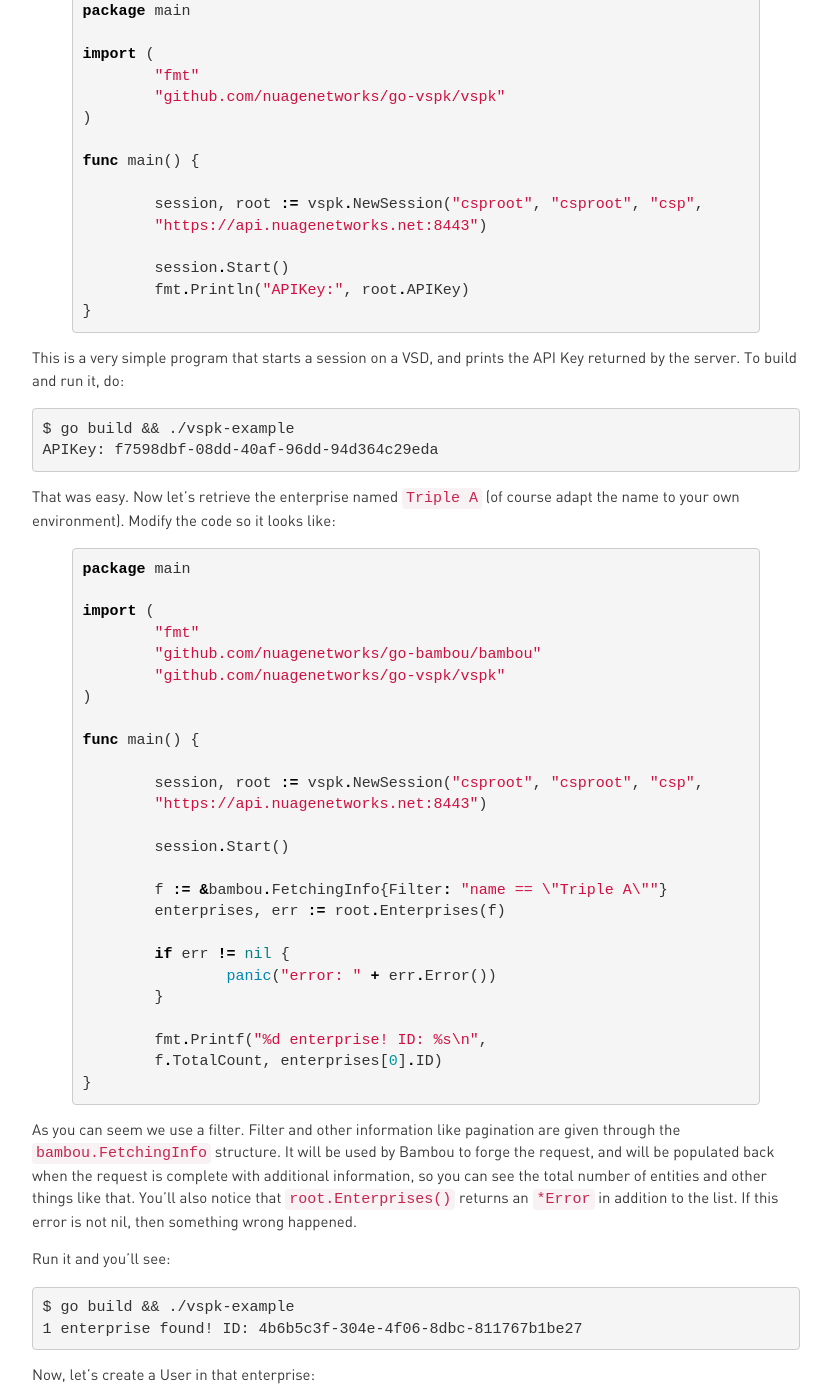
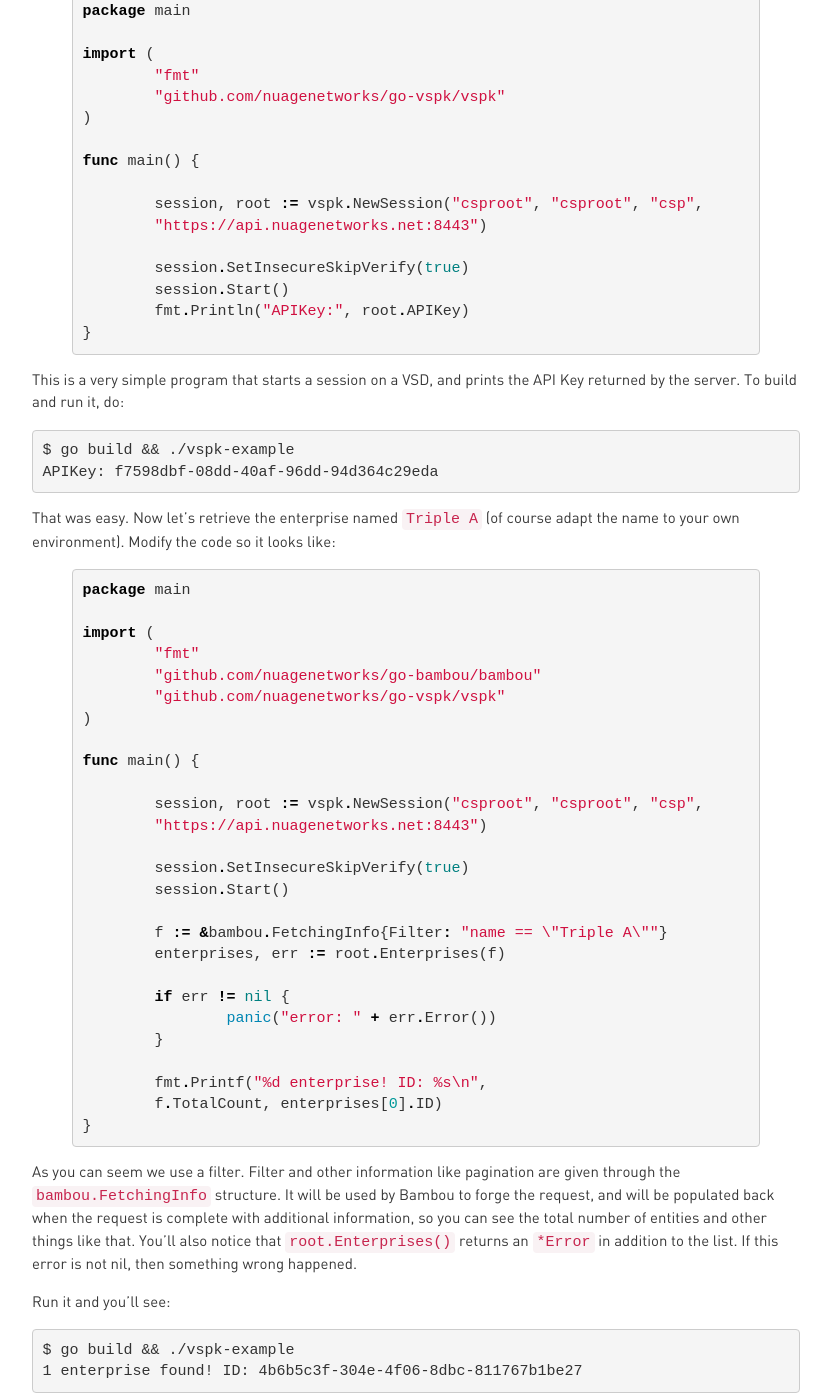
Before and after one commit to nuagenetworks/nuagenetworks.github.io, a Jekyll site: the page built from _posts/2016-02-20-Go Bambo Go.md, in a window 1280 px wide and 1400 px high, scrolled down 2996 px. Shown: the whole window, without its empty margins (224-1055 px from the left). Built offline with Jekyll 4.4.1, drawn with Linux system fonts in a browser that asks for light colours; nearby versions of some CDN libraries; some web fonts are replaced; comment, search, counter and statistics services are not loaded; some of the changed text lies outside the part shown.

Commit message:
Skip TLS check for the session

```diff
--- a/_posts/2016-02-20-Go Bambo Go.md
+++ b/_posts/2016-02-20-Go Bambo Go.md
@@ -117,6 +117,7 @@ func main() {
 	session, root := vspk.NewSession("csproot", "csproot", "csp",
         "https://api.nuagenetworks.net:8443")
 
+        session.SetInsecureSkipVerify(true)
 	session.Start()
 	fmt.Println("APIKey:", root.APIKey)
 }
@@ -143,6 +144,7 @@ func main() {
 	session, root := vspk.NewSession("csproot", "csproot", "csp",
         "https://api.nuagenetworks.net:8443")
 
+	session.SetInsecureSkipVerify(true)
 	session.Start()
 
 	f := &bambou.FetchingInfo{Filter: "name == \"Triple A\""}
@@ -183,6 +185,7 @@ func main() {
 	session, root := vspk.NewSession("csproot", "csproot", "csp",
         "https://api.nuagenetworks.net:8443")
 
+	session.SetInsecureSkipVerify(true)
 	session.Start()
 
 	f := &bambou.FetchingInfo{Filter: "name == \"Triple A\""}
@@ -235,6 +238,7 @@ func main() {
 	session, root := vspk.NewSession("csproot", "csproot", "csp",
         "https://api.nuagenetworks.net:8443")
 
+	session.SetInsecureSkipVerify(true)
 	session.Start()
 
 	f := &bambou.FetchingInfo{Filter: "name == \"Triple A\""}
@@ -328,6 +332,7 @@ func main() {
 	session, _ := vspk.NewSession("csproot", "csproot",
 		"csp", "https://api.nuagenetworks.net:8443")
 
+	session.SetInsecureSkipVerify(true)
 	session.Start()
 
 	userEventHandler := func(e *bambou.Event) {
```
